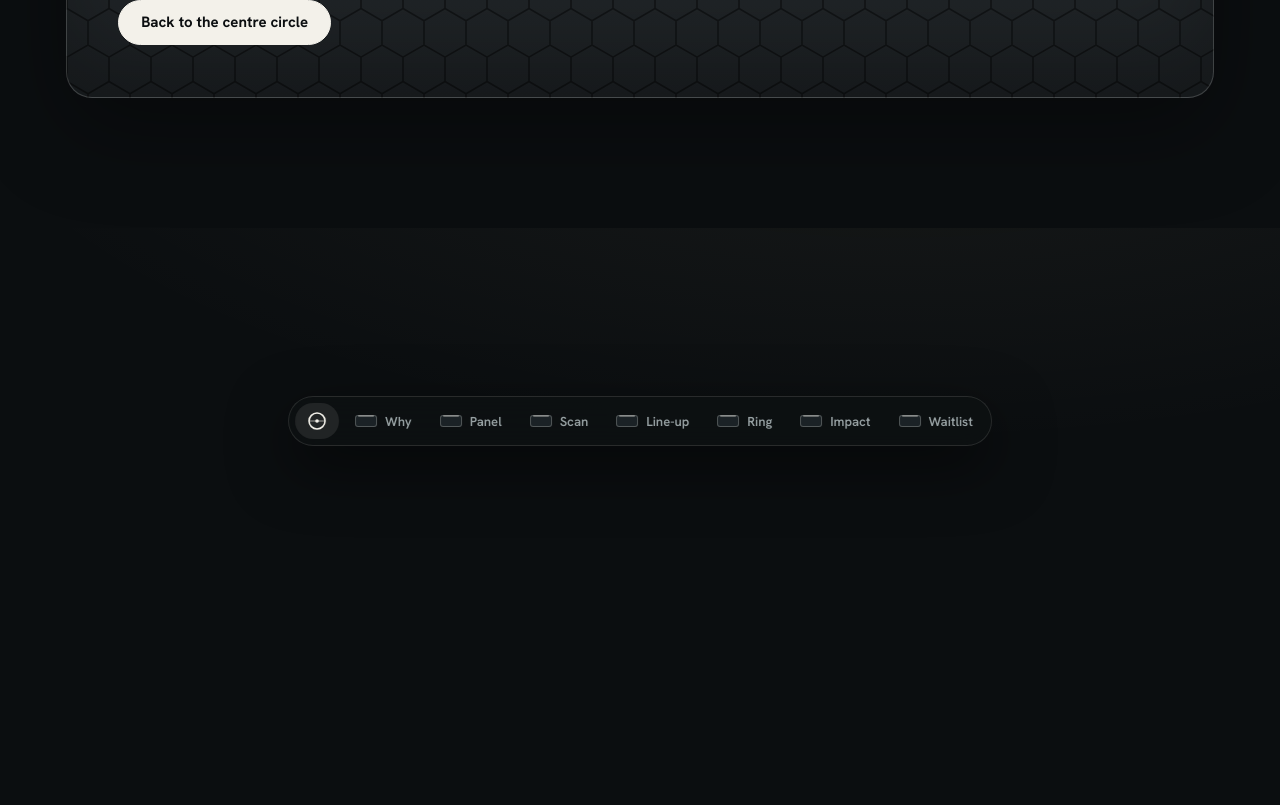
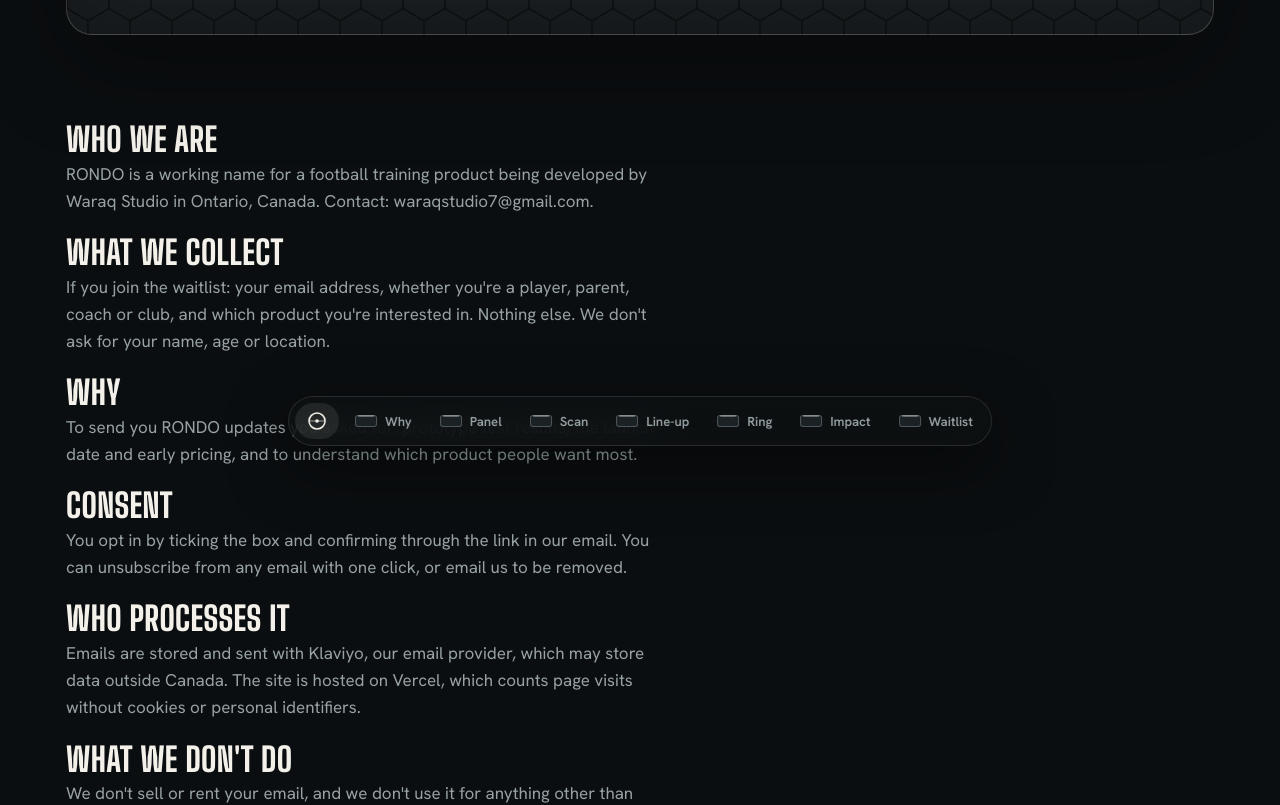
Before and after one commit to waraqstudio7-png/Rondo2, a Next.js app: page /privacy in a window 1280 px wide. Before the commit this address had no page. Shown: the part 340-1145 px from the top of the page. Before the commit the page ends 800 px from the top, so only its background shows below. Built offline with nearby package versions, Linux system fonts and the light colour scheme.

Commit message:
Privacy page (PIPEDA/CASL plain-language), privacy links on waitlist; Vercel Web Analytics for waitlist conversion
Co-Authored-By: Claude Opus 5.5 <noreply@anthropic.com>
Claude-Session: https://claude.ai/code/session_012M4GA1X6MwXKay7YbDQzpR

```diff
--- a/app/layout.tsx
+++ b/app/layout.tsx
@@ -9,6 +9,7 @@ import "@fontsource/ibm-plex-mono/500.css";
 import "./globals.css";
 import { TransitionProvider } from "@/components/TransitionProvider";
 import { Dock, Header } from "@/components/Chrome";
+import { Analytics } from "@vercel/analytics/next";
 
 export const metadata: Metadata = {
   title: { default: "RONDO · Every pass starts with a look", template: "%s · RONDO" },
@@ -31,6 +32,7 @@ export default function RootLayout({ children }: { children: React.ReactNode })
           <main>{children}</main>
           <Dock />
         </TransitionProvider>
+        <Analytics />
       </body>
     </html>
   );
--- /dev/null
+++ b/app/privacy/page.tsx
@@ -0,0 +1,29 @@
+import type { Metadata } from "next";
+import { PageHead } from "@/components/Page";
+
+export const metadata: Metadata = { title: "Privacy", description: "How RONDO handles waitlist emails and site visits." };
+
+const S: [string, string][] = [
+  ["Who we are", "RONDO is a working name for a football training product being developed by Waraq Studio in Ontario, Canada. Contact: waraqstudio7@gmail.com."],
+  ["What we collect", "If you join the waitlist: your email address, whether you're a player, parent, coach or club, and which product you're interested in. Nothing else. We don't ask for your name, age or location."],
+  ["Why", "To send you RONDO updates you asked for: prototype test results, the launch date and early pricing, and to understand which product people want most."],
+  ["Consent", "You opt in by ticking the box and confirming through the link in our email. You can unsubscribe from any email with one click, or email us to be removed."],
+  ["Who processes it", "Emails are stored and sent with Klaviyo, our email provider, which may store data outside Canada. The site is hosted on Vercel, which counts page visits without cookies or personal identifiers."],
+  ["What we don't do", "We don't sell or rent your email, and we don't use it for anything other than RONDO updates."],
+  ["Your rights", "You can ask what we hold about you, ask us to correct it, or ask us to delete it. Email waraqstudio7@gmail.com and we'll reply within 30 days."],
+];
+
+export default function Privacy() {
+  return (
+    <div className="page">
+      <div className="wrap">
+        <PageHead minute="90+3'" crumb="Privacy" title="Privacy, in plain words." lede="Last updated 19 October 2026." back={{ href: "/reserve", label: "Waitlist" }} />
+        <div className="block" style={{ maxWidth: 760, display: "grid", gap: 22 }}>
+          {S.map(([h, p]) => (
+            <div key={h}><h2 className="h3">{h}</h2><p className="muted" style={{ marginTop: 6 }}>{p}</p></div>
+          ))}
+        </div>
+      </div>
+    </div>
+  );
+}
--- a/app/reserve/page.tsx
+++ b/app/reserve/page.tsx
@@ -30,6 +30,7 @@ export default function Reserve() {
         <footer style={{ borderTop: "2px solid var(--line)", marginTop: 80, paddingTop: 40, color: "var(--mist)", fontSize: 14 }}>
           <div className="mono" style={{ marginBottom: 12 }}><span className="go">FT</span> · RONDO is a working name · Ontario, Canada</div>
           <div>Product visuals are 3D concept renders, not photos of a finished product. Mood photos are AI-generated illustrations.</div>
+          <div style={{ marginTop: 8 }}><a href="/privacy" style={{ color: "var(--chalk)" }}>Privacy</a></div>
         </footer>
       </div>
     </div>
--- a/components/reserve/Waitlist.tsx
+++ b/components/reserve/Waitlist.tsx
@@ -106,7 +106,7 @@ export default function Waitlist() {
         {state === "sending" ? "Sending…" : "Join the waitlist"}
       </button>
       {msg ? <p className="wl-err" role="alert">{msg}</p> : null}
-      <p className="note">Your email is used only for RONDO updates and is never sold. Sent from Waraq Studio, Ontario, Canada.</p>
+      <p className="note">Your email is used only for RONDO updates and is never sold. Sent from Waraq Studio, Ontario, Canada. <a href="/privacy">Privacy</a></p>
     </form>
   );
 }
--- a/package.json
+++ b/package.json
@@ -16,6 +16,7 @@
     "@react-three/drei": "10.7.9",
     "@react-three/fiber": "9.7.0",
     "@react-three/postprocessing": "3.1.3",
+    "@vercel/analytics": "^1.5.0",
     "next": "15.5.27",
     "postprocessing": "6.39.5",
     "react": "19.1.9",
```
Also changed, not shown: 1 other file (tests, documents, lock files or other folders).
